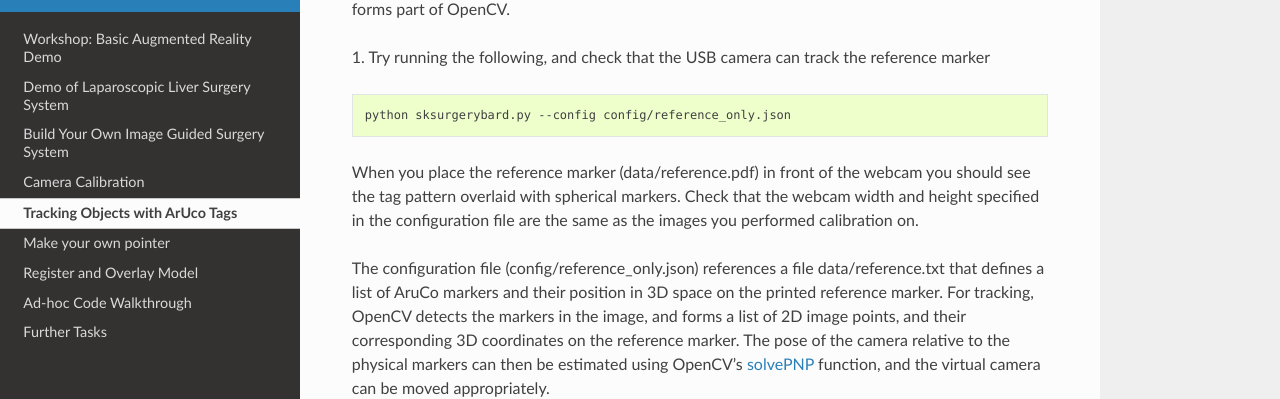
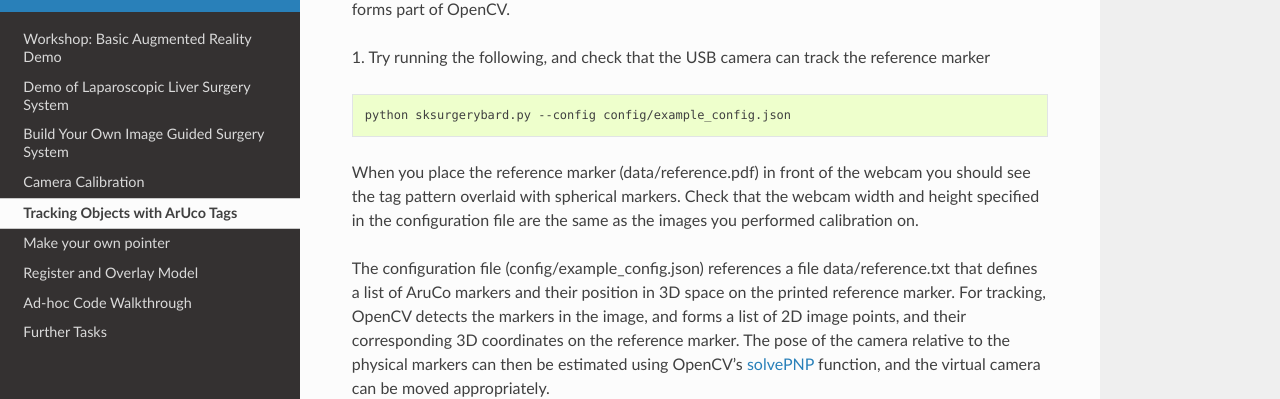
Before and after one commit to SciKit-Surgery/scikit-surgerybard, a Sphinx documentation site: the page built from doc/02_2_Tracking_With_AuRcoTags.rst, in a window 1280 px wide and 1250 px high. Shown: the part 234-633 px from the top of the window. Built offline with Sphinx 7.4.7 and the Read the Docs theme 2.0.0, drawn with Linux system fonts in a browser that asks for light colours; formulas are drawn with MathJax 3.

Commit message:
Issue #74 updated documentation

```diff
--- a/doc/02_2_Tracking_With_AuRcoTags.rst
+++ b/doc/02_2_Tracking_With_AuRcoTags.rst
@@ -14,14 +14,14 @@ OpenCV.
 
 1. Try running the following, and check that the USB camera can track the reference marker
 ::
-   python sksurgerybard.py --config config/reference_only.json
+   python sksurgerybard.py --config config/example_config.json
 
 
 When you place the reference marker (data/reference.pdf) in front of the webcam you should
 see the tag pattern overlaid with spherical markers. Check that the webcam width and height
 specified in the configuration file are the same as the images you performed calibration on.
 
-The configuration file (config/reference_only.json) references a file data/reference.txt
+The configuration file (config/example_config.json) references a file data/reference.txt
 that defines a list of AruCo markers and their position in 3D space on the printed
 reference marker. For tracking, OpenCV detects the markers in the image, and forms a
 list of 2D image points, and their corresponding 3D coordinates on the reference marker.
```
